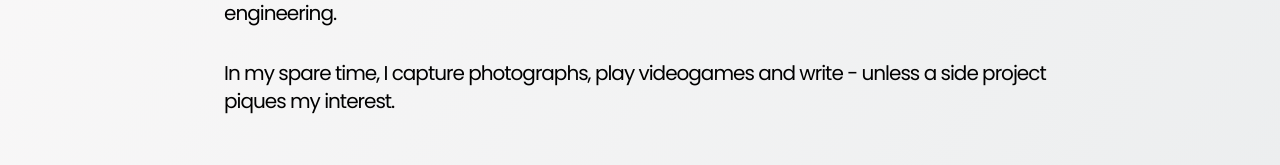
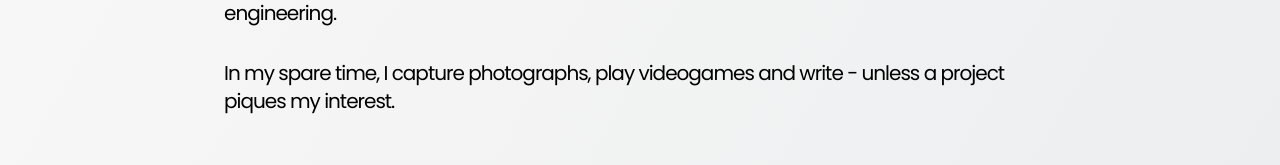
Before and after one commit to utkarsh125/portfolio-port, a Next.js app: page /about in a window 1280 px wide. Shown: the part 1005-1170 px from the top of the page. Built offline with nearby package versions, Linux system fonts and the light colour scheme.

Commit message:
Update page.tsx

```diff
--- a/src/app/about/page.tsx
+++ b/src/app/about/page.tsx
@@ -90,7 +90,7 @@ const AboutPage: React.FC = () => {
           systems, or crafting intelligent models, I&apos;m dedicated to delivering
           solutions that make a real impact. */}
 
-          In my spare time, I capture photographs, play videogames and write - unless a side project piques my interest.
+          In my spare time, I capture photographs, play videogames and write - unless a project piques my interest.
         </p>
 
         <div className="w-full flex items-center gap-2 justify-start mt-10">
```
